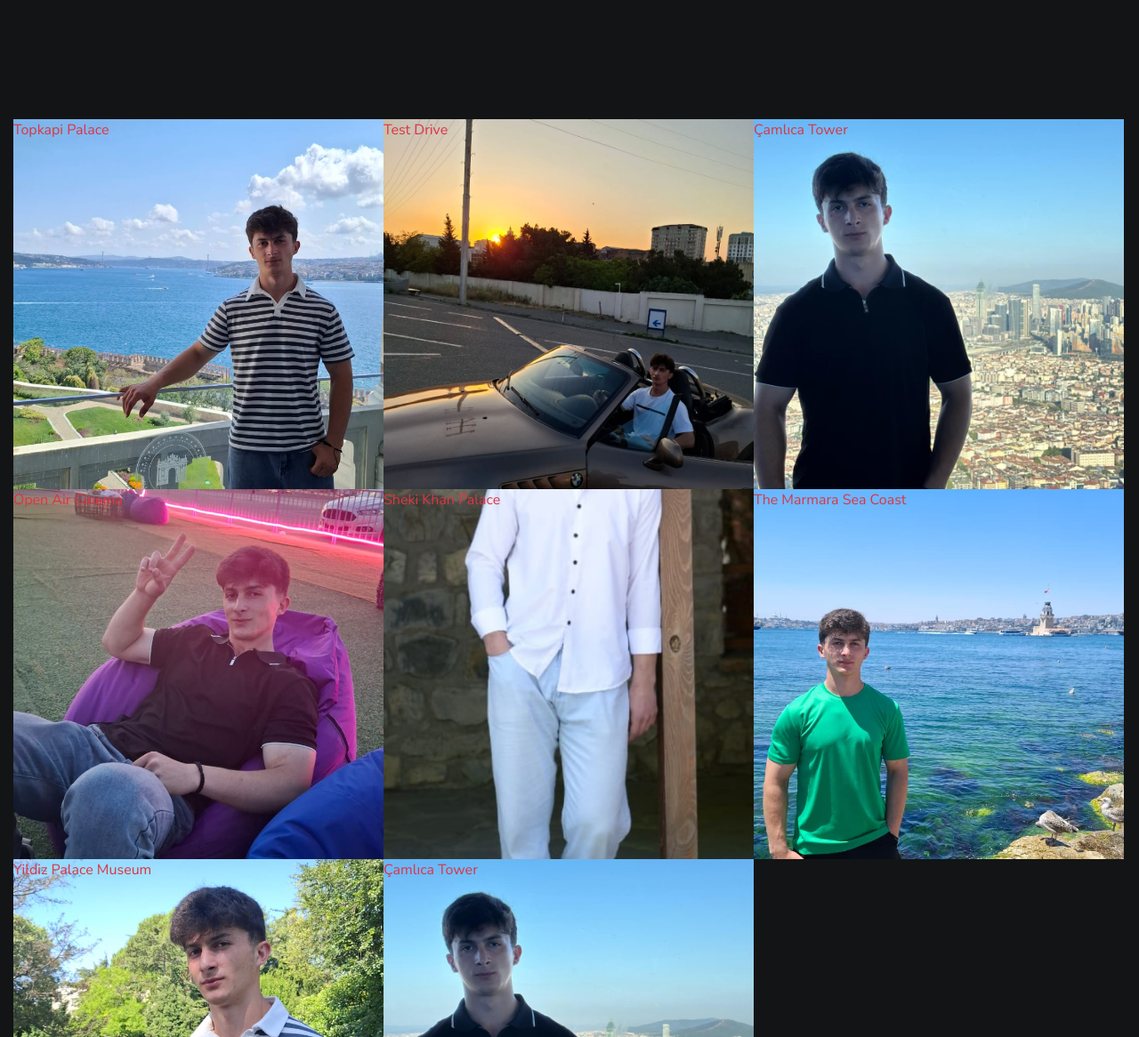
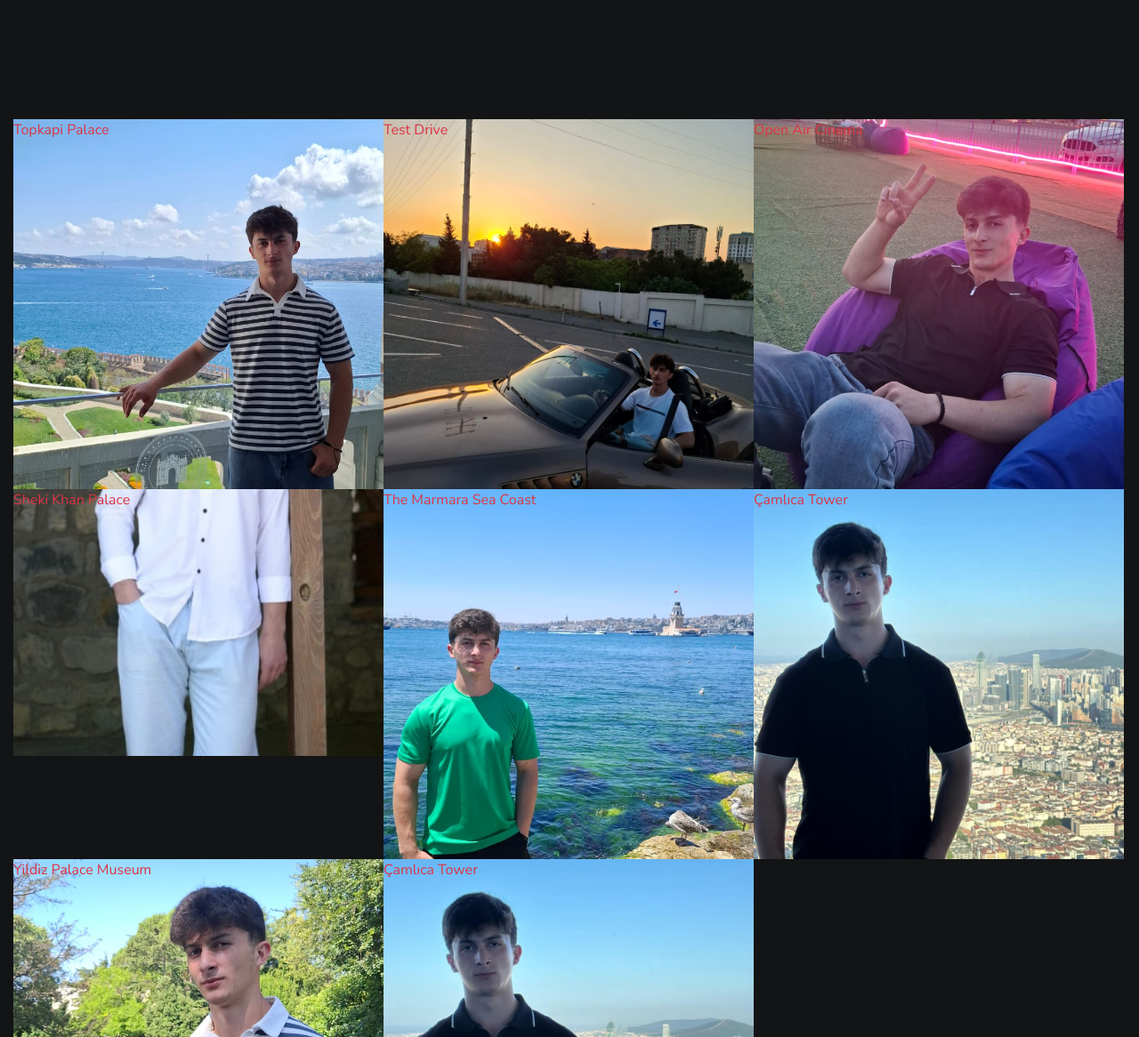
Before and after one commit to Suleymanov23/Portfolio-Babak, a website: page index.html in a window 1280 px wide. Shown: the part 440-1606 px from the top of the page at 89% size. Drawn offline with Linux system fonts and the light colour scheme.

Commit message:
Rearrange portfolio grid: 6.png under 9.png and fix 7.png sizing

```diff
--- a/index.html
+++ b/index.html
@@ -87,15 +87,6 @@
                         </a>
                     </div>
                     <!-- end:entry -->
-                    <!-- entry: Çamlıca Tower -->
-                    <div class="entry work-entry campaigns">
-                        <a href="project.html">
-                            <div class="entry-image imageBG" data-img="assets/img/6.png">
-                                <div class="overlay-text">Çamlıca Tower</div>
-                            </div>
-                        </a>
-                    </div>
-                    <!-- end:entry -->
                     <!-- entry: Open Air Cinema -->
                     <div class="entry work-entry branding">
                         <a href="project.html">
@@ -108,7 +99,7 @@
                     <!-- entry: Sheki Khan Palace -->
                     <div class="entry work-entry campaigns">
                         <a href="project.html">
-                            <div class="entry-image imageBG" data-img="assets/img/7.png">
+                            <div class="entry-image imageBG" data-img="assets/img/7.png" style="height: 300px;">
                                 <div class="overlay-text">Sheki Khan Palace</div>
                             </div>
                         </a>
@@ -123,6 +114,15 @@
                         </a>
                     </div>
                     <!-- end:entry -->
+                    <!-- entry: Çamlıca Tower -->
+                    <div class="entry work-entry campaigns">
+                        <a href="project.html">
+                            <div class="entry-image imageBG" data-img="assets/img/6.png">
+                                <div class="overlay-text">Çamlıca Tower</div>
+                            </div>
+                        </a>
+                    </div>
+                    <!-- end:entry -->
                     <!-- entry: Yildiz Palace Museum -->
                     <div class="entry work-entry digital">
                         <a href="project.html">
@@ -132,7 +132,7 @@
                         </a>
                     </div>
                     <!-- end:entry -->
-                    <!-- entry: Çamlıca Tower (duplicate 4.png) -->
+                    <!-- entry: Çamlıca Tower (duplicate 3.png) -->
                     <div class="entry work-entry brading">
                         <a href="project.html">
                             <div class="entry-image imageBG" data-img="assets/img/3.png">
```
